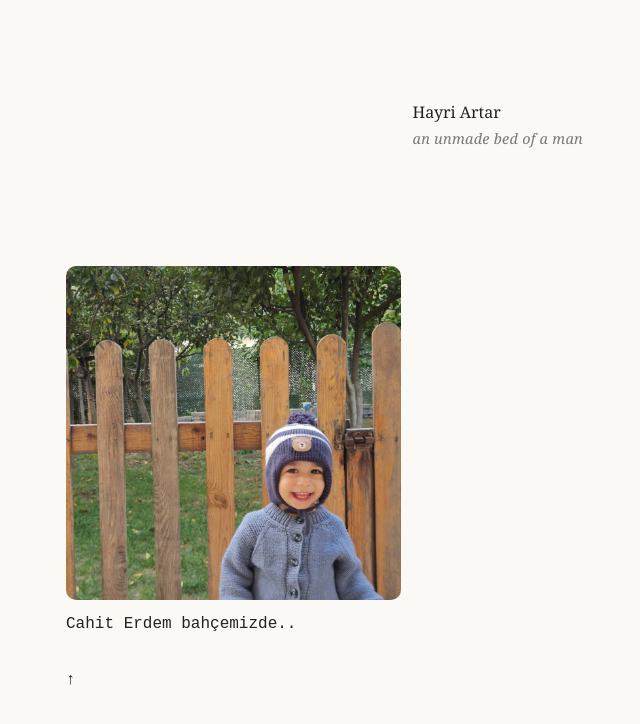
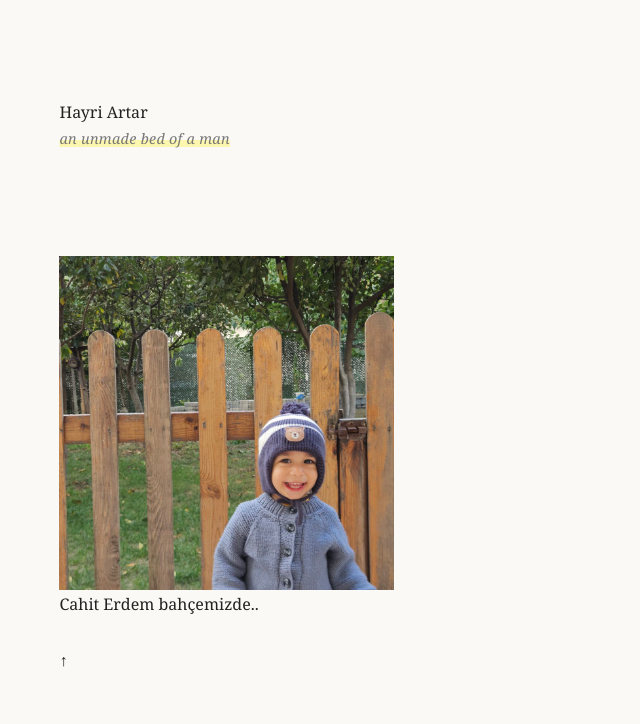
Before and after one commit to hayriartar/hayriartar.github.io, a Jekyll site: the page built from gallery/index.html, in a window 1280 px wide. Shown: the top 724 px of the page, without its empty margins (30-670 px from the left). Built offline with Jekyll 4.4.1, drawn with Linux system fonts in a browser that asks for light colours.

Commit message:
Refactor CSS styles for improved readability and layout

```diff
--- a/assets/css/gallery.css
+++ b/assets/css/gallery.css
@@ -1,21 +1,7 @@
-html { overflow-y: scroll; font-size: 16px;}
-html, body {   background-color: #faf9f5;    }
+html { overflow-y: scroll; font-size: 16px; }
+html, body { background-color: #faf9f5; }
 
-
-/* -------------------- GLOBAL ATTS -------------------- */
-
-::selection { background-color:rgba(255, 239, 68, 0.4); }
-
-strong, b { color:#000; font-weight: 400; }
-
-
-h1,h2,h3 {
-  font-size: 1rem;
-  margin-top:0;
-  font-weight: 400;
-  color: #222;
-}
-
+::selection { background-color: rgba(255, 239, 68, 0.4); }
 
 a {
   color: #222;
@@ -23,66 +9,66 @@ a {
   transition: color 0.2s ease;
 }
 
-
-img {
-  display: block;
-  max-width:50ch;
-  margin: 10px 0;
-  border-radius: 10px;
-}
-
-
 body {
   max-width: 100vw;
   margin-left: 10ch;
-  color: #222;
-  font-family: monospace;
+  color: #1a1a1a;
+  font-family: Georgia, serif;
   font-size: 1rem;
   line-height: 1.75;
-  font-weight: 400;
   -webkit-font-smoothing: antialiased;
   -moz-osx-font-smoothing: grayscale;
 }
 
-
-
 body > header {
-  font-family: Georgia, serif;
-  max-width: 54ch;
-  margin: auto;
   display: flex;
-  flex-shrink: 0;
   flex-direction: column;
-  padding:10vh 0 0 0ch;
+  padding: 10vh 0 0 0;
 }
 
-
-
 .motto {
-  margin-top: 0em;
+  margin-top: 0;
   color: #777;
   font-style: italic;
   font-size: .9rem;
   letter-spacing: 0.02em;
-  font-family: Georgia, serif;
+  text-decoration: underline;
+  text-decoration-color: rgba(255, 239, 68, 0.4);
+  text-decoration-skip-ink: none;
+  text-decoration-thickness: .5em;
+  text-underline-offset: -.25em;
 }
 
-
-
-.gallery-container{
-max-width:80vw;
-margin-top:10vh;
+.gallery-container {
+  max-width: 80vw;
+  margin-top: 10vh;
 }
 
-.photo-grid{
-display:grid;
-grid-template-columns:repeat(3,1fr);
-gap:10px;
+.photo-grid {
+  display: grid;
+  grid-template-columns: repeat(3, 1fr);
+  gap: 10px;
 }
 
-.photo-grid img{
-width:100%;
-aspect-ratio:1/1;
-object-fit:cover;
-display:block;
+.photo-grid img {
+  width: 100%;
+  aspect-ratio: 1/1;
+  object-fit: cover;
+  display: block;
 }
+
+@media (max-width: 600px) {
+  body {
+    margin: 0 2.2rem;
+    max-width: 100%;
+  }
+
+  .photo-grid {
+    grid-template-columns: repeat(3, 1fr);
+    gap: 5px;
+  }
+
+  .photo-caption {
+    display: none;
+  }
+}
```
